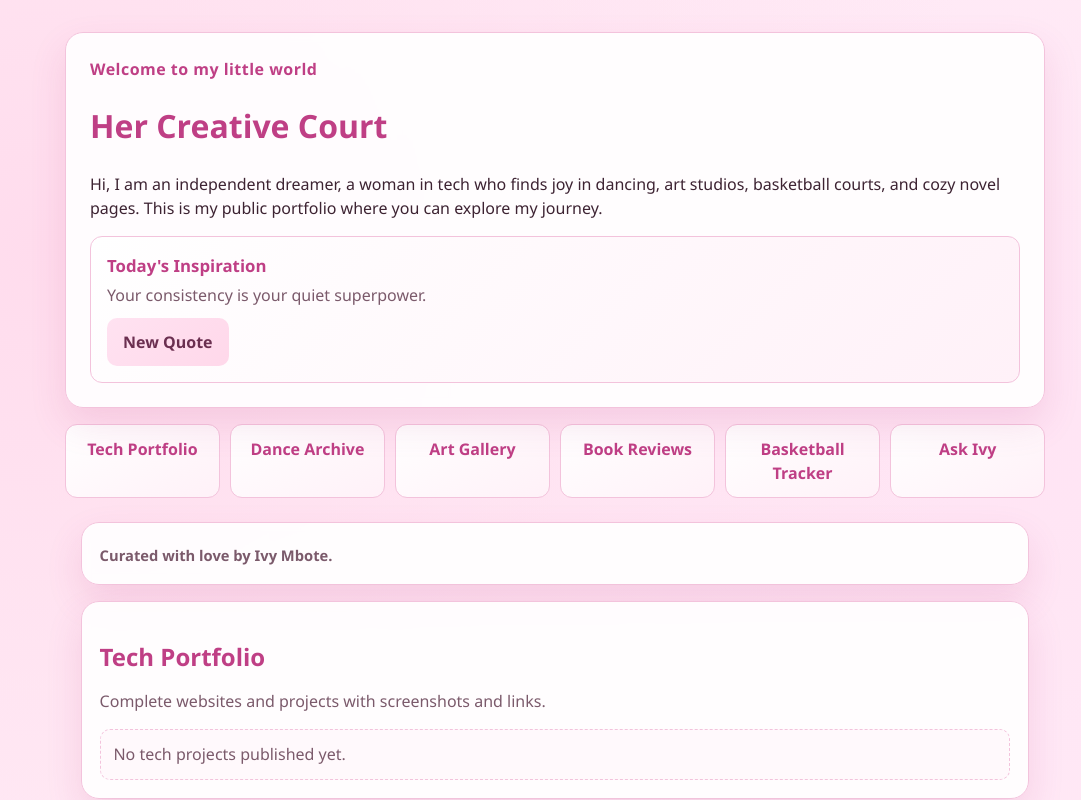
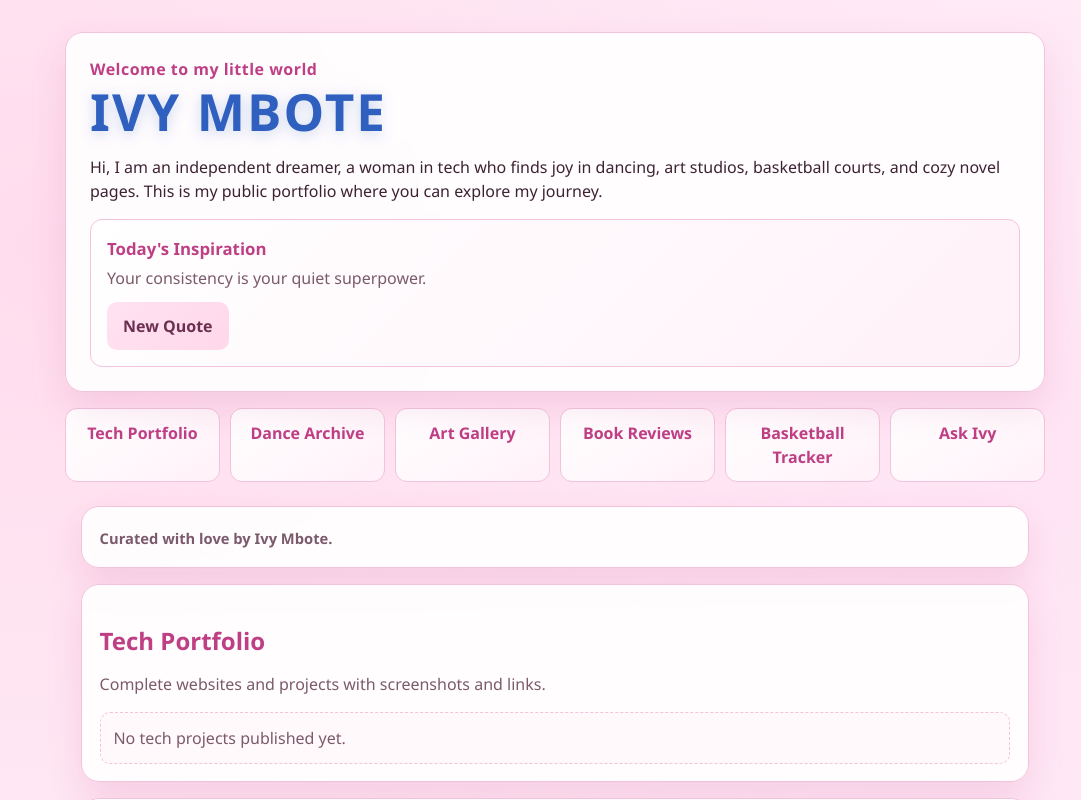
Before and after one commit to Wilson-1907/front, a React (Vite) app: page / in a window 1280 px wide. Shown: the top 800 px of the page, without its empty margins (85-1166 px from the left). Built offline with nearby package versions, Linux system fonts and the light colour scheme.

Commit message:
Highlight brand title with blue styling.
Set the IVY MBOTE heading to a bold blue tone that blends with the pink theme and push latest title updates.

```diff
--- a/src/App.tsx
+++ b/src/App.tsx
@@ -209,7 +209,7 @@ function Header({
     <header className="site-header" id="home">
       <div className="intro-card">
         <p className="label">{label}</p>
-        <h1>Her Creative Court</h1>
+        <h1 className="brand-title">IVY MBOTE</h1>
         <p>{intro}</p>
         <div className="quote-widget">
           <h2>Today&apos;s Inspiration</h2>
--- a/src/index.css
+++ b/src/index.css
@@ -37,6 +37,17 @@ h1,
 h2,
 h3 {
   color: var(--primary-dark);
+}
+
+.brand-title {
+  margin: 0.2rem 0 0.6rem;
+  font-size: clamp(2rem, 5vw, 3.2rem);
+  font-weight: 900;
+  letter-spacing: 0.04em;
+  line-height: 1.08;
+  text-transform: none;
+  color: #2f5fbf;
+  text-shadow: 0 3px 14px rgba(47, 95, 191, 0.26);
 }
 
 .site-header {
```
